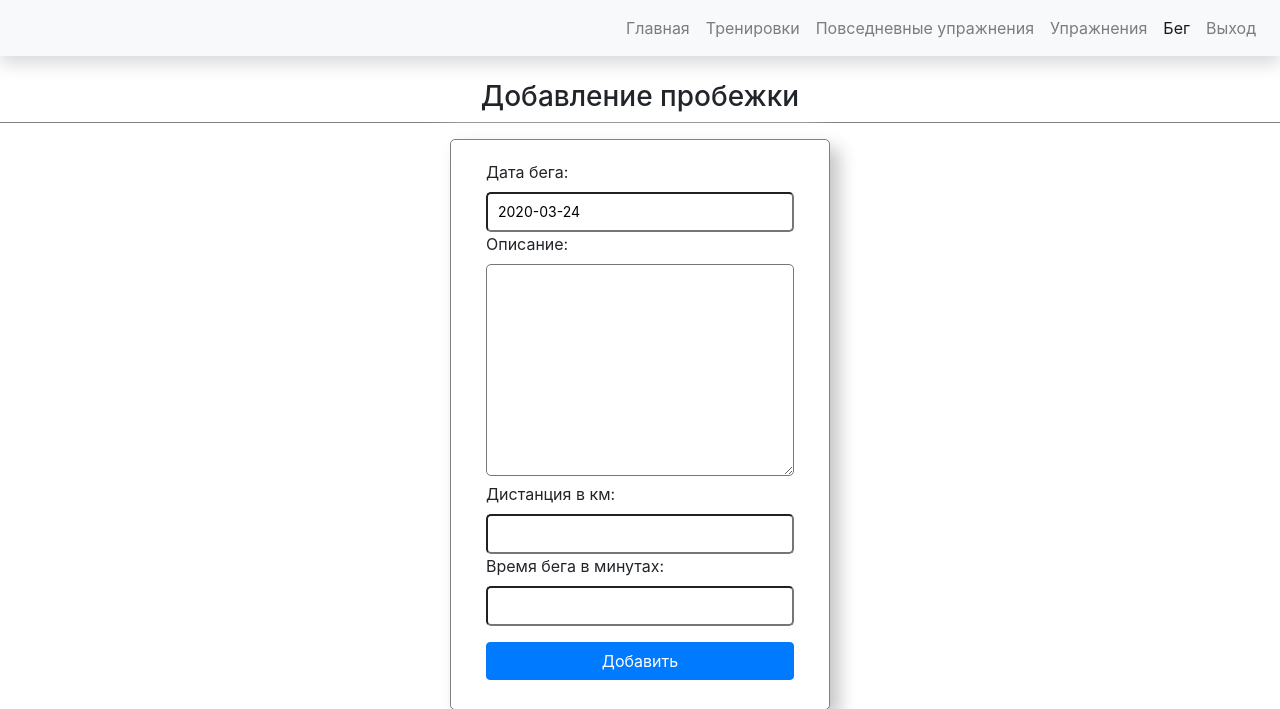
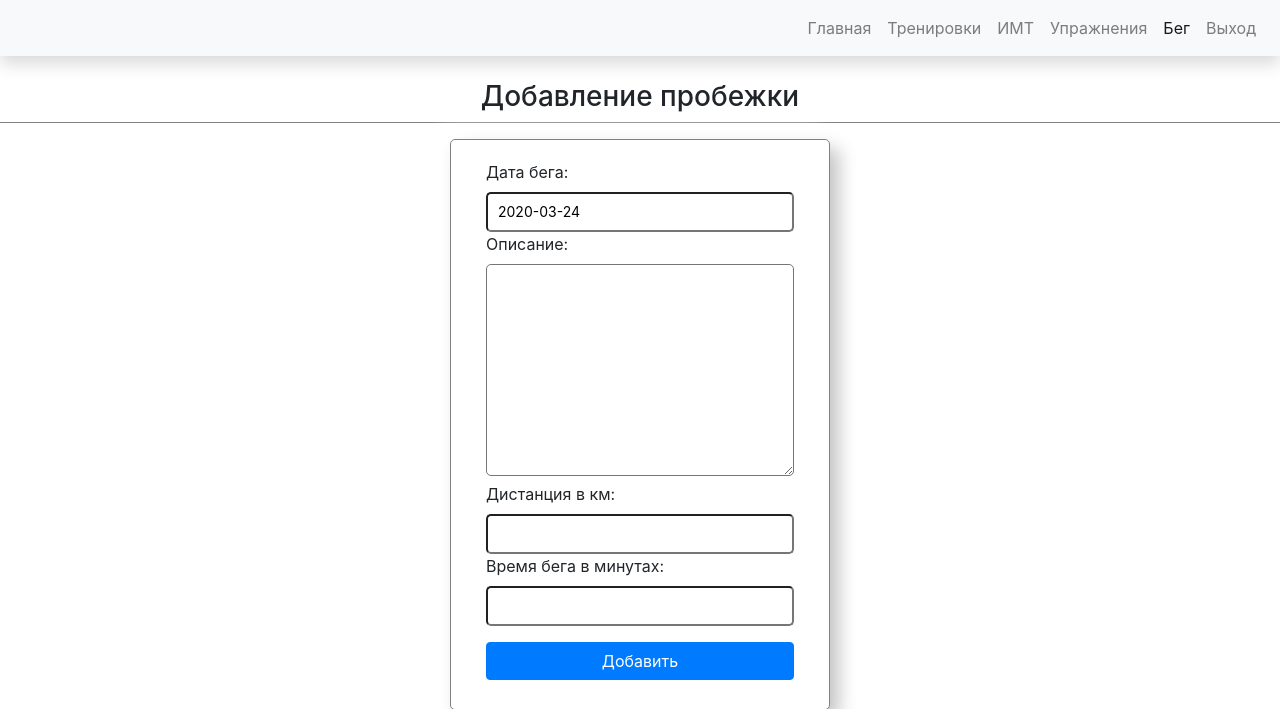
Before and after one commit to Kindface/WorkoutTracker, a Django app: page /add-run in a window 1280 px wide. Shown: the top 709 px of the page. Run offline with Django 3.2, Linux system fonts and the light colour scheme; some libraries are stand-ins or nearby versions.

Commit message:
fix runs

```diff
--- a/Tracker/templates/header.html
+++ b/Tracker/templates/header.html
@@ -13,7 +13,7 @@
                     <a class="nav-link" href="{% url 'workouts' %}">Тренировки</a>
                 </li>
                 <li class="nav-item">
-                    <a class="nav-link" href="#">Повседневные упражнения</a>
+                    <a class="nav-link" href="#">ИМТ</a>
                 </li>
                 <li class="nav-item">
                     <a class="nav-link" href="#">Упражнения</a>
--- a/runs/templates/runs.html
+++ b/runs/templates/runs.html
@@ -13,6 +13,11 @@
     </div>
     <div class="container">
         <div class="row pt-5">
+            {% if not object_list %}
+                <div class="col-12 text-center">
+                    <h3> Пробежки не найдены</h3>
+                </div>
+            {% endif %}
             {% for run in object_list  %}
                     <div class="card queryset col-xl-12" style="margin: 1%; padding-top:1%;">
                         <div class="text-center">
--- a/runs/views.py
+++ b/runs/views.py
@@ -3,7 +3,7 @@ from django.views.generic.edit import CreateView, UpdateView
 from .models import Run
 from django.http import HttpResponseRedirect, request
 from django.urls import reverse
-from django.core.paginator import Paginator, EmptyPage, PageNotAnInteger
+
 
 class RunListView(ListView):
     model = Run
```
